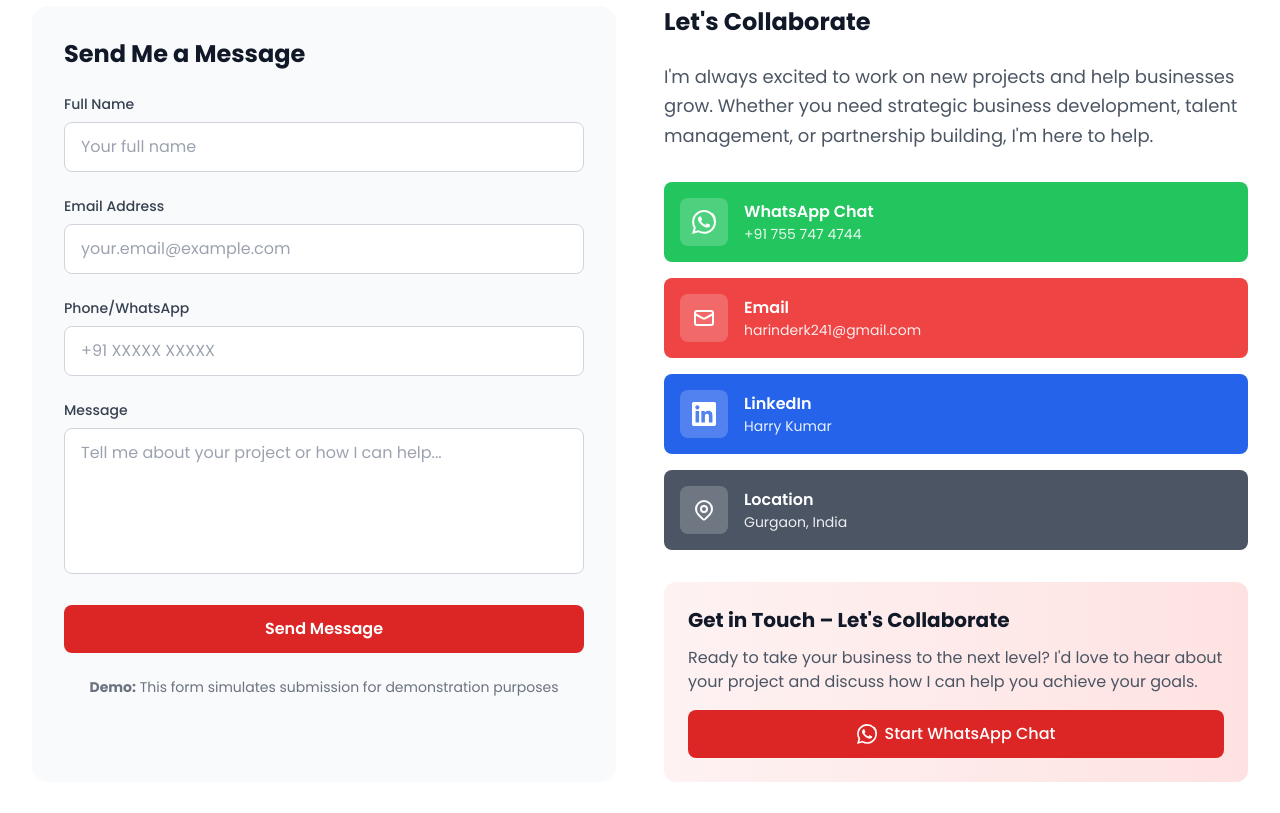
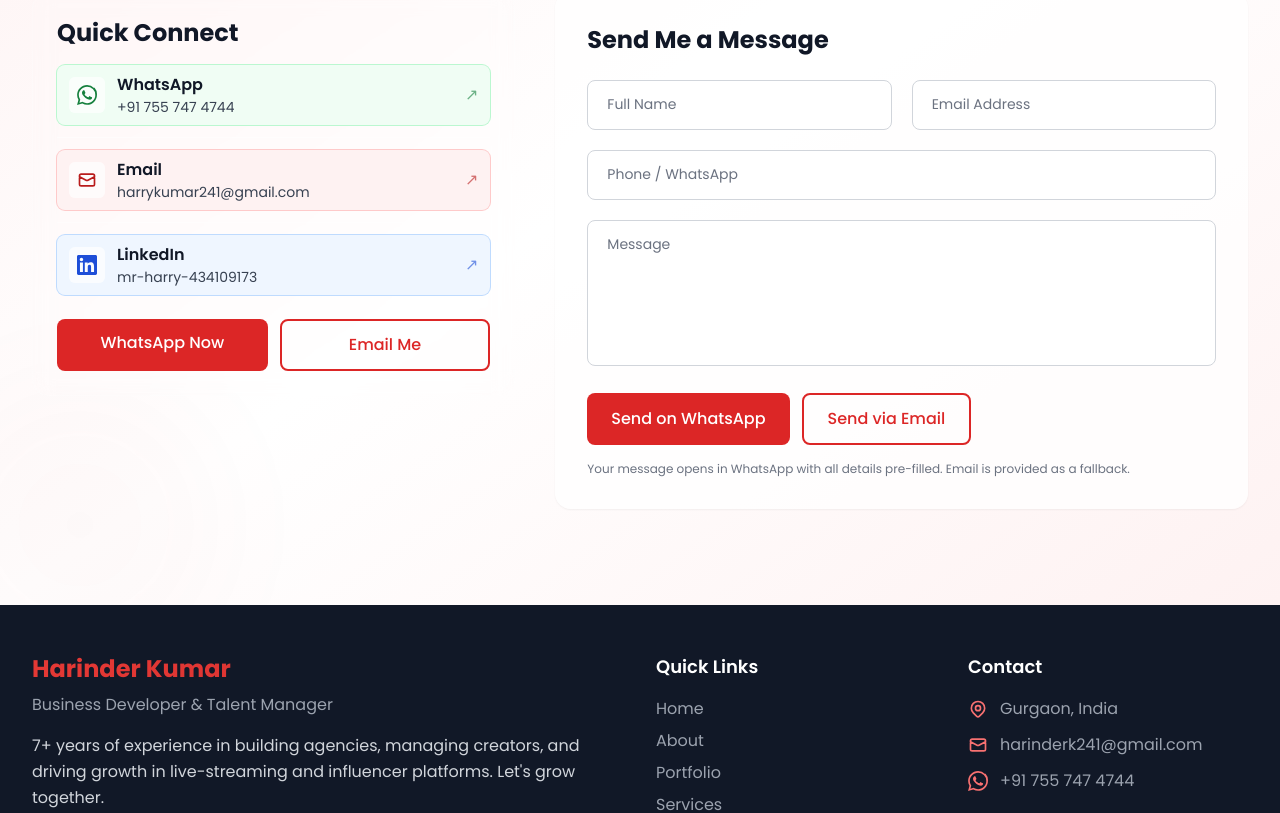
Before and after one commit to ajaySingh2615/harry-portfolio, a React (Vite) app: page / in a window 1280 px wide. Shown: the part 8220-9033 px from the top of the page. Built offline with nearby package versions, Linux system fonts and the light colour scheme.

Commit message:
done with contact page

```diff
--- a/src/components/Contact.jsx
+++ b/src/components/Contact.jsx
@@ -1,4 +1,4 @@
-import React, { useState } from "react";
+import React, { useMemo, useState } from "react";
 
 const Contact = () => {
   const [formData, setFormData] = useState({
@@ -7,55 +7,43 @@ const Contact = () => {
     phone: "",
     message: "",
   });
-
   const [isSubmitting, setIsSubmitting] = useState(false);
   const [submitMessage, setSubmitMessage] = useState("");
 
-  const handleChange = (e) => {
-    setFormData({
-      ...formData,
-      [e.target.name]: e.target.value,
-    });
-  };
+  // Your details
+  const WHATSAPP_NUMBER = "917557474744"; // +91 7557474744 (digits only with country code)
+  const EMAIL = "harrykumar241@gmail.com";
+  const LINKEDIN = "https://www.linkedin.com/in/mr-harry-434109173/";
 
-  const handleSubmit = async (e) => {
-    e.preventDefault();
-    setIsSubmitting(true);
-
-    // Simulate form submission
-    setTimeout(() => {
-      setIsSubmitting(false);
-      setSubmitMessage(
-        "Thank you for your message! I'll get back to you soon."
-      );
-      setFormData({ name: "", email: "", phone: "", message: "" });
-
-      // Clear success message after 5 seconds
-      setTimeout(() => {
-        setSubmitMessage("");
-      }, 5000);
-    }, 1000);
-  };
-
-  const contactMethods = [
+  const contactMethods = useMemo(
+    () => [
       {
+        title: "WhatsApp",
+        info: "+91 755 747 4744",
+        href: `https://wa.me/${WHATSAPP_NUMBER}`,
         icon: (
-        <svg className="w-6 h-6" viewBox="0 0 24 24" fill="currentColor">
+          <svg
+            className="w-5 h-5"
+            viewBox="0 0 24 24"
+            fill="currentColor"
+            aria-hidden
+          >
             <path d="M17.472 14.382c-.297-.149-1.758-.867-2.03-.967-.273-.099-.471-.148-.67.15-.197.297-.767.966-.94 1.164-.173.199-.347.223-.644.075-.297-.15-1.255-.463-2.39-1.475-.883-.788-1.48-1.761-1.653-2.059-.173-.297-.018-.458.13-.606.134-.133.298-.347.446-.52.149-.174.198-.298.298-.497.099-.198.05-.371-.025-.52-.075-.149-.669-1.612-.916-2.207-.242-.579-.487-.5-.669-.51-.173-.008-.371-.01-.57-.01-.198 0-.52.074-.792.372-.272.297-1.04 1.016-1.04 2.479 0 1.462 1.065 2.875 1.213 3.074.149.198 2.096 3.2 5.077 4.487.709.306 1.262.489 1.694.625.712.227 1.36.195 1.871.118.571-.085 1.758-.719 2.006-1.413.248-.694.248-1.289.173-1.413-.074-.124-.272-.198-.57-.347m-5.421 7.403h-.004a9.87 9.87 0 01-5.031-1.378l-.361-.214-3.741.982.998-3.648-.235-.374a9.86 9.86 0 01-1.51-5.26c.001-5.45 4.436-9.884 9.888-9.884 2.64 0 5.122 1.03 6.988 2.898a9.825 9.825 0 012.893 6.994c-.003 5.45-4.437 9.884-9.885 9.884m8.413-18.297A11.815 11.815 0 0012.05 0C5.495 0 .16 5.335.157 11.892c0 2.096.547 4.142 1.588 5.945L.057 24l6.305-1.654a11.882 11.882 0 005.683 1.448h.005c6.554 0 11.89-5.335 11.893-11.893A11.821 11.821 0 0020.885 3.087z" />
           </svg>
         ),
-      title: "WhatsApp Chat",
-      info: "+91 755 747 4744",
-      action: () => window.open("https://wh.me/+917557474744", "_blank"),
-      color: "bg-green-500 hover:bg-green-600",
+        tone: "text-green-700 bg-green-50 ring-green-200 hover:bg-green-100",
       },
       {
+        title: "Email",
+        info: EMAIL,
+        href: `mailto:${EMAIL}`,
         icon: (
           <svg
-          className="w-6 h-6"
+            className="w-5 h-5"
             fill="none"
             stroke="currentColor"
             viewBox="0 0 24 24"
+            aria-hidden
           >
             <path
               strokeLinecap="round"
@@ -65,69 +53,170 @@ const Contact = () => {
             />
           </svg>
         ),
-      title: "Email",
-      info: "harinderk241@gmail.com",
-      action: () => window.open("mailto:harinderk241@gmail.com", "_blank"),
-      color: "bg-red-500 hover:bg-red-600",
+        tone: "text-red-700 bg-red-50 ring-red-200 hover:bg-red-100",
       },
       {
+        title: "LinkedIn",
+        info: "mr-harry-434109173",
+        href: LINKEDIN,
         icon: (
-        <svg className="w-6 h-6" fill="currentColor" viewBox="0 0 24 24">
+          <svg
+            className="w-5 h-5"
+            viewBox="0 0 24 24"
+            fill="currentColor"
+            aria-hidden
+          >
             <path d="M20.447 20.452h-3.554v-5.569c0-1.328-.027-3.037-1.852-3.037-1.853 0-2.136 1.445-2.136 2.939v5.667H9.351V9h3.414v1.561h.046c.477-.9 1.637-1.85 3.37-1.85 3.601 0 4.267 2.37 4.267 5.455v6.286zM5.337 7.433c-1.144 0-2.063-.926-2.063-2.065 0-1.138.92-2.063 2.063-2.063 1.14 0 2.064.925 2.064 2.063 0 1.139-.925 2.065-2.064 2.065zm1.782 13.019H3.555V9h3.564v11.452zM22.225 0H1.771C.792 0 0 .774 0 1.729v20.542C0 23.227.792 24 1.771 24h20.451C23.2 24 24 23.227 24 22.271V1.729C24 .774 23.2 0 22.222 0h.003z" />
           </svg>
         ),
-      title: "LinkedIn",
-      info: "Harry Kumar",
-      action: () =>
-        window.open("https://linkedin.com/in/harry-kumar", "_blank"),
-      color: "bg-blue-600 hover:bg-blue-700",
+        tone: "text-blue-700 bg-blue-50 ring-blue-200 hover:bg-blue-100",
       },
-    {
-      icon: (
-        <svg
-          className="w-6 h-6"
-          fill="none"
-          stroke="currentColor"
-          viewBox="0 0 24 24"
-        >
-          <path
-            strokeLinecap="round"
-            strokeLinejoin="round"
-            strokeWidth={2}
-            d="M17.657 16.657L13.414 20.9a1.998 1.998 0 01-2.827 0l-4.244-4.243a8 8 0 1111.314 0z"
-          />
-          <path
-            strokeLinecap="round"
-            strokeLinejoin="round"
-            strokeWidth={2}
-            d="M15 11a3 3 0 11-6 0 3 3 0 016 0z"
-          />
-        </svg>
-      ),
-      title: "Location",
-      info: "Gurgaon, India",
-      action: () => {},
-      color: "bg-gray-600 hover:bg-gray-700",
-    },
+    ],
+    []
+  );
+
+  const handleChange = (e) =>
+    setFormData((s) => ({ ...s, [e.target.name]: e.target.value }));
+
+  const buildWhatsAppText = ({ name, email, phone, message }) => {
+    const lines = [
+      "📩 *New Portfolio Inquiry*",
+      "",
+      `• *Name:* ${name}`,
+      `• *Email:* ${email}`,
+      `• *Phone:* ${phone || "-"}`,
+      "",
+      `• *Message:* ${message}`,
+      "",
+      "— sent from Harinder’s portfolio",
     ];
+    return encodeURIComponent(lines.join("\n"));
+  };
+
+  const emailFallback = ({ name, email, phone, message }) => {
+    const subject = encodeURIComponent("New Portfolio Inquiry");
+    const body = encodeURIComponent(
+      `Name: ${name}\nEmail: ${email}\nPhone: ${
+        phone || "-"
+      }\n\nMessage:\n${message}\n\n— sent from Harinder’s portfolio`
+    );
+    return `mailto:${EMAIL}?subject=${subject}&body=${body}`;
+  };
+
+  const handleSubmit = async (e) => {
+    e.preventDefault();
+    setIsSubmitting(true);
+    try {
+      const text = buildWhatsAppText(formData);
+      const wa = `https://wa.me/${WHATSAPP_NUMBER}?text=${text}`;
+      const win = window.open(wa, "_blank", "noopener,noreferrer");
+      if (!win) {
+        // popup blocked? fall back to email compose
+        window.location.href = emailFallback(formData);
+      }
+      setSubmitMessage("Opening WhatsApp with your message…");
+      setFormData({ name: "", email: "", phone: "", message: "" });
+      setTimeout(() => setSubmitMessage(""), 5000);
+    } finally {
+      setIsSubmitting(false);
+    }
+  };
 
   return (
-    <section id="contact" className="py-20 bg-white">
-      <div className="max-w-7xl mx-auto px-4 sm:px-6 lg:px-8">
-        <div className="text-center mb-16">
-          <h2 className="text-4xl font-bold text-gray-900 mb-4">
+    <section
+      id="contact"
+      className="relative py-24 bg-gradient-to-br from-red-50 via-white to-red-50 overflow-hidden"
+    >
+      {/* mesh accents */}
+      <div
+        aria-hidden
+        className="pointer-events-none absolute -top-28 -right-24 h-80 w-80 rounded-full blur-3xl opacity-30"
+        style={{
+          background:
+            "radial-gradient(closest-side, rgba(229,57,53,.22), transparent)",
+        }}
+      />
+      <div
+        aria-hidden
+        className="pointer-events-none absolute -bottom-28 -left-28 h-96 w-96 rounded-full blur-3xl opacity-25"
+        style={{
+          background:
+            "radial-gradient(closest-side, rgba(211,47,47,.18), transparent)",
+        }}
+      />
+
+      <div className="relative max-w-7xl mx-auto px-4 sm:px-6 lg:px-8">
+        {/* Header */}
+        <div className="text-center mb-14">
+          <div className="inline-flex items-center gap-2 px-3 py-1 rounded-full bg-red-50 border border-red-100">
+            <span className="h-2 w-2 rounded-full bg-red-600 inline-block" />
+            <span className="text-xs font-medium text-red-700">Contact</span>
+          </div>
+          <h2 className="mt-4 text-4xl font-extrabold text-gray-900">
             Get In <span className="gradient-text">Touch</span>
           </h2>
-          <p className="text-xl text-gray-600 max-w-3xl mx-auto">
-            Ready to collaborate? Let's discuss how I can help you achieve your
-            business goals.
+          <p className="mt-3 text-gray-600 max-w-3xl mx-auto">
+            WhatsApp-first. Or email/LinkedIn — whatever you prefer.
           </p>
-          <div className="w-24 h-1 bg-red-600 mx-auto mt-6"></div>
         </div>
 
-        <div className="grid lg:grid-cols-2 gap-12">
-          {/* Contact Form */}
-          <div className="bg-gray-50 rounded-2xl p-8">
+        <div className="grid lg:grid-cols-12 gap-10">
+          {/* Quick Connect (left) */}
+          <aside className="lg:col-span-5">
+            <div className="glass rounded-2xl border border-white/50 backdrop-blur-xl p-6">
+              <h3 className="text-2xl font-bold text-gray-900 mb-4">
+                Quick Connect
+              </h3>
+              <ul className="divide-y divide-white/40">
+                {contactMethods.map((m) => (
+                  <li key={m.title} className="py-3 first:pt-0 last:pb-0">
+                    <a
+                      href={m.href}
+                      target="_blank"
+                      rel="noopener noreferrer"
+                      className={`group flex items-center gap-3 rounded-lg px-3 py-2 ring-1 ${m.tone} transition`}
+                    >
+                      <span className="shrink-0 grid place-items-center rounded-md bg-white/70 p-2">
+                        {m.icon}
+                      </span>
+                      <div className="min-w-0">
+                        <div className="font-semibold text-gray-900 group-hover:underline">
+                          {m.title}
+                        </div>
+                        <div className="text-sm text-gray-700 truncate">
+                          {m.info}
+                        </div>
+                      </div>
+                      <span className="ml-auto opacity-60 group-hover:opacity-100 transition">
+                        ↗
+                      </span>
+                    </a>
+                  </li>
+                ))}
+              </ul>
+
+              <div className="mt-6 grid sm:grid-cols-2 gap-3">
+                <a
+                  href={`https://wa.me/${WHATSAPP_NUMBER}`}
+                  target="_blank"
+                  rel="noopener noreferrer"
+                  className="btn-primary text-center"
+                >
+                  WhatsApp Now
+                </a>
+                <a
+                  href={`mailto:${EMAIL}`}
+                  className="btn-secondary text-center"
+                >
+                  Email Me
+                </a>
+              </div>
+            </div>
+          </aside>
+
+          {/* Form (right) */}
+          <main className="lg:col-span-7">
+            <div className="bg-white/80 rounded-2xl shadow-sm p-6 md:p-8">
               <h3 className="text-2xl font-bold text-gray-900 mb-6">
                 Send Me a Message
               </h3>
@@ -138,162 +227,120 @@ const Contact = () => {
                 </div>
               )}
 
-            <form onSubmit={handleSubmit} className="space-y-6">
-              <div>
-                <label
-                  htmlFor="name"
-                  className="block text-sm font-medium text-gray-700 mb-2"
+              <form
+                onSubmit={handleSubmit}
+                className="grid grid-cols-1 sm:grid-cols-2 gap-5"
               >
+                {/* NAME */}
+                <div className="float-field">
+                  <input
+                    id="name"
+                    name="name"
+                    type="text"
+                    required
+                    placeholder=" "
+                    value={formData.name}
+                    onChange={handleChange}
+                    className="w-full px-4 py-3 rounded-lg border border-gray-300 bg-white
+               focus:ring-2 focus:ring-red-500 focus:border-transparent outline-none"
+                  />
+                  <label htmlFor="name" className="text-sm">
                     Full Name
                   </label>
-                <input
-                  type="text"
-                  id="name"
-                  name="name"
-                  value={formData.name}
-                  onChange={handleChange}
-                  required
-                  className="w-full px-4 py-3 border border-gray-300 rounded-lg focus:ring-2 focus:ring-red-500 focus:border-transparent transition-all duration-300"
-                  placeholder="Your full name"
-                />
                 </div>
 
-              <div>
-                <label
-                  htmlFor="email"
-                  className="block text-sm font-medium text-gray-700 mb-2"
-                >
+                {/* EMAIL */}
+                <div className="float-field">
+                  <input
+                    id="email"
+                    name="email"
+                    type="email"
+                    required
+                    placeholder=" "
+                    value={formData.email}
+                    onChange={handleChange}
+                    className="w-full px-4 py-3 rounded-lg border border-gray-300 bg-white
+               focus:ring-2 focus:ring-red-500 focus:border-transparent outline-none"
+                  />
+                  <label htmlFor="email" className="text-sm">
                     Email Address
                   </label>
-                <input
-                  type="email"
-                  id="email"
-                  name="email"
-                  value={formData.email}
-                  onChange={handleChange}
-                  required
-                  className="w-full px-4 py-3 border border-gray-300 rounded-lg focus:ring-2 focus:ring-red-500 focus:border-transparent transition-all duration-300"
-                  placeholder="your.email@example.com"
-                />
                 </div>
 
-              <div>
-                <label
-                  htmlFor="phone"
-                  className="block text-sm font-medium text-gray-700 mb-2"
-                >
-                  Phone/WhatsApp
-                </label>
+                {/* PHONE */}
+                <div className="float-field sm:col-span-2">
                   <input
-                  type="tel"
                     id="phone"
                     name="phone"
+                    type="tel"
+                    placeholder=" "
+                    pattern="^(\+?\d{1,3}[- ]?)?\d{10}$"
                     value={formData.phone}
                     onChange={handleChange}
-                  className="w-full px-4 py-3 border border-gray-300 rounded-lg focus:ring-2 focus:ring-red-500 focus:border-transparent transition-all duration-300"
-                  placeholder="+91 XXXXX XXXXX"
+                    className="w-full px-4 py-3 rounded-lg border border-gray-300 bg-white
+               focus:ring-2 focus:ring-red-500 focus:border-transparent outline-none"
                   />
+                  <label htmlFor="phone" className="text-sm">
+                    Phone / WhatsApp
+                  </label>
                 </div>
 
-              <div>
-                <label
-                  htmlFor="message"
-                  className="block text-sm font-medium text-gray-700 mb-2"
-                >
-                  Message
-                </label>
+                {/* MESSAGE */}
+                <div className="float-field sm:col-span-2">
                   <textarea
                     id="message"
                     name="message"
+                    rows={5}
+                    required
+                    placeholder=" "
                     value={formData.message}
                     onChange={handleChange}
-                  required
-                  rows={5}
-                  className="w-full px-4 py-3 border border-gray-300 rounded-lg focus:ring-2 focus:ring-red-500 focus:border-transparent transition-all duration-300 resize-none"
-                  placeholder="Tell me about your project or how I can help..."
+                    className="w-full px-4 py-3 rounded-lg border border-gray-300 bg-white
+               focus:ring-2 focus:ring-red-500 focus:border-transparent outline-none resize-none"
                   />
+                  <label htmlFor="message" className="text-sm">
+                    Message
+                  </label>
                 </div>
 
+                {/* Actions */}
+                <div className="sm:col-span-2 flex flex-col sm:flex-row gap-3">
                   <button
                     type="submit"
                     disabled={isSubmitting}
-                className={`w-full py-3 px-6 rounded-lg font-semibold transition-all duration-300 ${
-                  isSubmitting
-                    ? "bg-gray-400 cursor-not-allowed"
-                    : "bg-red-600 hover:bg-red-700 transform hover:-translate-y-1"
-                } text-white`}
+                    className={`btn-primary w-full sm:w-auto ${
+                      isSubmitting ? "opacity-75 cursor-not-allowed" : ""
+                    }`}
                   >
-                {isSubmitting ? "Sending..." : "Send Message"}
+                    {isSubmitting ? "Sending…" : "Send on WhatsApp"}
                   </button>
+                  <a
+                    href={emailFallback(formData)}
+                    className="btn-secondary w-full sm:w-auto text-center"
+                    onClick={(e) => {
+                      if (
+                        !formData.name &&
+                        !formData.email &&
+                        !formData.message
+                      ) {
+                        e.preventDefault();
+                        alert(
+                          "Please fill at least your name, email and message."
+                        );
+                      }
+                    }}
+                  >
+                    Send via Email
+                  </a>
+                </div>
               </form>
 
-            <div className="mt-6 text-center text-sm text-gray-500">
-              <strong>Demo:</strong> This form simulates submission for
-              demonstration purposes
-            </div>
-          </div>
-
-          {/* Contact Information */}
-          <div className="space-y-8">
-            <div>
-              <h3 className="text-2xl font-bold text-gray-900 mb-6">
-                Let's Collaborate
-              </h3>
-              <p className="text-gray-600 text-lg leading-relaxed mb-8">
-                I'm always excited to work on new projects and help businesses
-                grow. Whether you need strategic business development, talent
-                management, or partnership building, I'm here to help.
+              <p className="mt-4 text-xs text-gray-500">
+                Your message opens in WhatsApp with all details pre-filled.
+                Email is provided as a fallback.
               </p>
             </div>
-
-            {/* Contact Methods */}
-            <div className="space-y-4">
-              {contactMethods.map((method, index) => (
-                <div
-                  key={index}
-                  onClick={method.action}
-                  className={`${method.color} text-white p-4 rounded-lg cursor-pointer transition-all duration-300 transform hover:-translate-y-1 hover:shadow-lg`}
-                >
-                  <div className="flex items-center">
-                    <div className="flex-shrink-0 w-12 h-12 bg-white/20 rounded-lg flex items-center justify-center mr-4">
-                      {method.icon}
-                    </div>
-                    <div>
-                      <div className="font-semibold">{method.title}</div>
-                      <div className="text-sm opacity-90">{method.info}</div>
-                    </div>
-                  </div>
-                </div>
-              ))}
-            </div>
-
-            {/* CTA */}
-            <div className="bg-gradient-to-r from-red-50 to-red-100 p-6 rounded-xl">
-              <h4 className="text-xl font-bold text-gray-900 mb-3">
-                Get in Touch – Let's Collaborate
-              </h4>
-              <p className="text-gray-600 mb-4">
-                Ready to take your business to the next level? I'd love to hear
-                about your project and discuss how I can help you achieve your
-                goals.
-              </p>
-              <button
-                onClick={() =>
-                  window.open("https://wh.me/+917557474744", "_blank")
-                }
-                className="btn-primary w-full justify-center flex items-center gap-2"
-              >
-                <svg
-                  className="w-5 h-5"
-                  viewBox="0 0 24 24"
-                  fill="currentColor"
-                >
-                  <path d="M17.472 14.382c-.297-.149-1.758-.867-2.03-.967-.273-.099-.471-.148-.67.15-.197.297-.767.966-.94 1.164-.173.199-.347.223-.644.075-.297-.15-1.255-.463-2.39-1.475-.883-.788-1.48-1.761-1.653-2.059-.173-.297-.018-.458.13-.606.134-.133.298-.347.446-.52.149-.174.198-.298.298-.497.099-.198.05-.371-.025-.52-.075-.149-.669-1.612-.916-2.207-.242-.579-.487-.5-.669-.51-.173-.008-.371-.01-.57-.01-.198 0-.52.074-.792.372-.272.297-1.04 1.016-1.04 2.479 0 1.462 1.065 2.875 1.213 3.074.149.198 2.096 3.2 5.077 4.487.709.306 1.262.489 1.694.625.712.227 1.36.195 1.871.118.571-.085 1.758-.719 2.006-1.413.248-.694.248-1.289.173-1.413-.074-.124-.272-.198-.57-.347m-5.421 7.403h-.004a9.87 9.87 0 01-5.031-1.378l-.361-.214-3.741.982.998-3.648-.235-.374a9.86 9.86 0 01-1.51-5.26c.001-5.45 4.436-9.884 9.888-9.884 2.64 0 5.122 1.03 6.988 2.898a9.825 9.825 0 012.893 6.994c-.003 5.45-4.437 9.884-9.885 9.884m8.413-18.297A11.815 11.815 0 0012.05 0C5.495 0 .16 5.335.157 11.892c0 2.096.547 4.142 1.588 5.945L.057 24l6.305-1.654a11.882 11.882 0 005.683 1.448h.005c6.554 0 11.89-5.335 11.893-11.893A11.821 11.821 0 0020.885 3.087z" />
-                </svg>
-                Start WhatsApp Chat
-              </button>
-            </div>
-          </div>
+          </main>
         </div>
       </div>
     </section>
--- a/src/index.css
+++ b/src/index.css
@@ -233,3 +233,27 @@ html {
     transparent
   );
 }
+
+/* === Floating labels (compatible, no Tailwind variants needed) === */
+.float-field {
+  position: relative;
+}
+.float-field label {
+  position: absolute;
+  left: 1rem;
+  top: 0.85rem;
+  padding: 0 0.25rem; /* mask the border under the label */
+  background: #fff; /* keep label readable on white fields */
+  color: #6b7280; /* gray-500 */
+  transition: all 0.18s ease;
+  pointer-events: none;
+}
+
+/* Float when focused OR when value exists */
+.float-field input:focus + label,
+.float-field textarea:focus + label,
+.float-field input:not(:placeholder-shown) + label,
+.float-field textarea:not(:placeholder-shown) + label {
+  transform: translateY(-1.05rem) scale(0.85);
+  color: #b91c1c; /* red-700-ish */
+}
```
Lines whose indentation alone changed are shown as unchanged.
